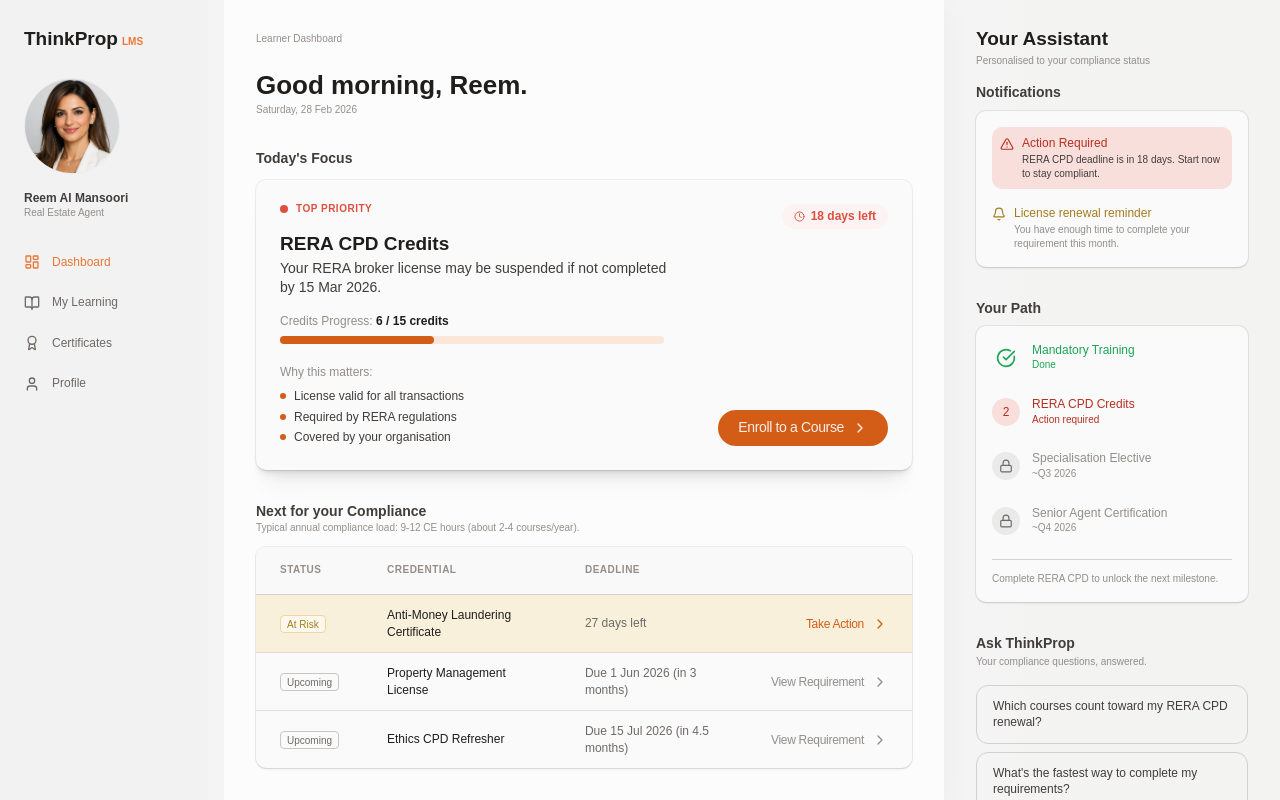
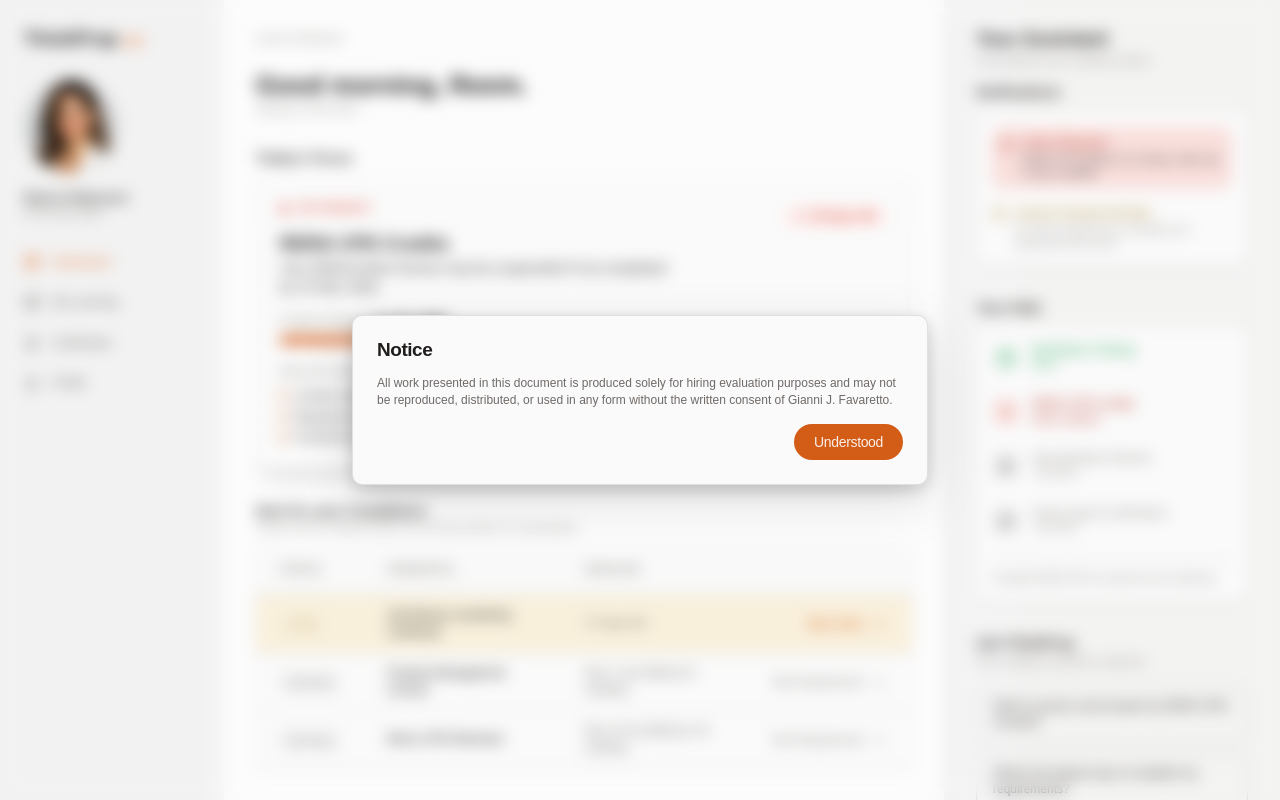
Before and after one commit to Gianeo/thinkprop, a Next.js app: page /learner/dashboard in a window 1280 px wide. Built offline with nearby package versions, Linux system fonts and the light colour scheme; a web font is replaced by a local one.

Commit message:
Doc 01/03/26

```diff
--- a/app/layout.tsx
+++ b/app/layout.tsx
@@ -1,5 +1,6 @@
 import type { Metadata } from 'next'
 import { TikTok_Sans } from 'next/font/google'
+import LaunchNotice from '@/components/shared/LaunchNotice'
 import { Toaster } from '@/components/ui/sonner'
 import RouteTheme from '@/components/shared/RouteTheme'
 import './globals.css'
@@ -32,6 +33,7 @@ export default function RootLayout({
         className="font-body text-foreground antialiased"
       >
         <RouteTheme />
+        <LaunchNotice />
         {children}
         <Toaster richColors position="bottom-right" />
       </body>
--- /dev/null
+++ b/components/shared/LaunchNotice.tsx
@@ -0,0 +1,31 @@
+'use client'
+
+import { useState } from 'react'
+import { Button } from '@/components/ui/button'
+import { Dialog, DialogContent, DialogDescription, DialogTitle } from '@/components/ui/dialog'
+
+export default function LaunchNotice() {
+  const [open, setOpen] = useState(true)
+
+  return (
+    <Dialog open={open} onOpenChange={() => {}}>
+      <DialogContent
+        hideClose
+        onEscapeKeyDown={(event) => event.preventDefault()}
+        onPointerDownOutside={(event) => event.preventDefault()}
+        onInteractOutside={(event) => event.preventDefault()}
+        className="max-w-xl rounded-xl border border-weak bg-level-2 p-6"
+      >
+        <DialogTitle className="type-title">Notice</DialogTitle>
+        <DialogDescription className="type-body text-calm">
+          All work presented in this document is produced solely for hiring evaluation purposes and
+          may not be reproduced, distributed, or used in any form without the written consent of
+          Gianni J. Favaretto.
+        </DialogDescription>
+        <div className="flex justify-end">
+          <Button onClick={() => setOpen(false)}>Understood</Button>
+        </div>
+      </DialogContent>
+    </Dialog>
+  )
+}
--- a/components/ui/dialog.tsx
+++ b/components/ui/dialog.tsx
@@ -29,10 +29,14 @@ const DialogOverlay = React.forwardRef<
 ))
 DialogOverlay.displayName = DialogPrimitive.Overlay.displayName
 
+type DialogContentProps = React.ComponentPropsWithoutRef<typeof DialogPrimitive.Content> & {
+  hideClose?: boolean
+}
+
 const DialogContent = React.forwardRef<
   React.ElementRef<typeof DialogPrimitive.Content>,
-  React.ComponentPropsWithoutRef<typeof DialogPrimitive.Content>
->(({ className, children, ...props }, ref) => (
+  DialogContentProps
+>(({ className, children, hideClose = false, ...props }, ref) => (
   <DialogPortal>
     <DialogOverlay />
     <DialogPrimitive.Content
@@ -44,10 +48,12 @@ const DialogContent = React.forwardRef<
       {...props}
     >
       {children}
-      <DialogPrimitive.Close className="absolute right-4 top-4 rounded-sm opacity-70 ring-offset-background transition-opacity hover:opacity-100 focus:outline-none focus:ring-2 focus:ring-ring focus:ring-offset-2 disabled:pointer-events-none data-[state=open]:bg-accent data-[state=open]:text-muted">
-        <X className="h-4 w-4" />
-        <span className="sr-only">Close</span>
-      </DialogPrimitive.Close>
+      {!hideClose ? (
+        <DialogPrimitive.Close className="absolute right-4 top-4 rounded-sm opacity-70 ring-offset-background transition-opacity hover:opacity-100 focus:outline-none focus:ring-2 focus:ring-ring focus:ring-offset-2 disabled:pointer-events-none data-[state=open]:bg-accent data-[state=open]:text-muted">
+          <X className="h-4 w-4" />
+          <span className="sr-only">Close</span>
+        </DialogPrimitive.Close>
+      ) : null}
     </DialogPrimitive.Content>
   </DialogPortal>
 ))
```
